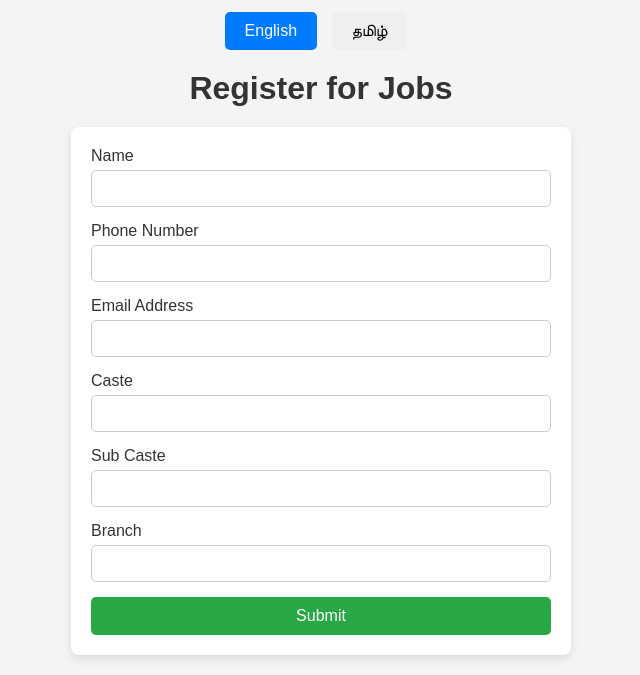
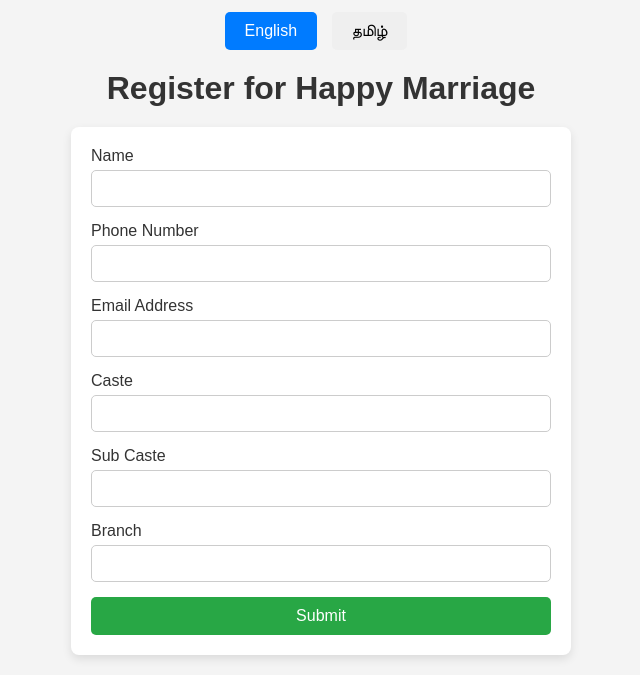
Before and after one commit to ArainItTech/matri-data, a website: page public/index.html in a window 1280 px wide. Shown: the part 209-884 px from the top of the page, without its empty margins (319-959 px from the left). Drawn offline with Linux system fonts and the light colour scheme.

Commit message:
clean code and translations

```diff
--- a/public/index.html
+++ b/public/index.html
@@ -132,11 +132,7 @@
     <!-- Language Selection Buttons -->
     <div class="language-buttons">
         <button id="btn-en" class="active" onclick="setLanguage('en')">English</button>
-        <!-- <button id="btn-ap" onclick="setLanguage('ap')">తెలుగు</button> -->
         <button id="btn-tn" onclick="setLanguage('tn')">தமிழ்</button>
-        <!-- <button id="btn-kl" onclick="setLanguage('kl')">മലയാളം</button>
-        <button id="btn-ka" onclick="setLanguage('ka')">ಕನ್ನಡ</button> -->
-        <!-- <button id="btn-hi" onclick="setLanguage('hi')">हिंदी</button> -->
     </div>
 
     <h1 id="contactHeading">Register for Jobs</h1>
@@ -188,14 +184,22 @@
 
         const labels = {
             en: {
-                heading: "Register for Jobs",
+                heading: "Register for Happy Marriage",
                 name: "Name",
-                phone: "Phone Number"
+                phone: "Phone Number",
+                emailAddress: "Email Address",
+                caste: "Caste",
+                subCaste: "Sub Caste",
+                branch: "Branch"
             },
             tn: {  // Tamil
-                heading: "வேலைகளுக்கான பதிவு",
+                heading: "மகிழ்ச்சியான திருமணத்திற்கு பதிவு செய்யுங்கள்",
                 name: "பெயர்",
-                phone: "தொலைபேசி எண்"
+                phone: "தொலைபேசி எண்",
+                emailAddress: "மின்னஞ்சல் முகவரி",
+                caste: "சாதி",
+                subCaste: "துணை சாதி",
+                branch: "கிளை"
             }
         };
 
@@ -205,14 +209,14 @@
             document.getElementById('contactHeading').textContent = labels[language].heading;
             document.getElementById('nameLabel').textContent = labels[language].name;
             document.getElementById('phoneLabel').textContent = labels[language].phone;
+            document.getElementById('emailLabel').textContent = labels[language].emailAddress;
+            document.getElementById('casteLabel').textContent = labels[language].caste;
+            document.getElementById('subCasteLabel').textContent = labels[language].subCaste;
+            document.getElementById('branchLabel').textContent = labels[language].branch;
 
             // Update button styles
             document.getElementById('btn-en').classList.remove('active');
-            // document.getElementById('btn-ap').classList.remove('active');
-            // document.getElementById('btn-ka').classList.remove('active');
-            // document.getElementById('btn-kl').classList.remove('active');
             document.getElementById('btn-tn').classList.remove('active');
-            // document.getElementById('btn-hi').classList.remove('active');
             document.getElementById(`btn-${language}`).classList.add('active');
         }
 
@@ -248,20 +252,7 @@
             const subCaste = document.getElementById('subCaste').value;
             const branch = document.getElementById('branch').value;
 
-            console.log(name, mobileNumber, emailAddress, caste, subCaste, branch);
-
             saveToSheet(name, mobileNumber, emailAddress, caste, subCaste, branch);
-
-            // fetch('https://duuty-reg.netlify.app/.netlify/functions/send-email', {
-            //     method: 'POST',
-            //     headers: { 'Content-Type': 'application/json' },
-            //     body: JSON.stringify({ name, mobile })
-            // }).then(data => {
-            //     console.log('Email sent successfully');
-            //     document.getElementById('contactForm').reset();
-            // }).catch(error => {
-            //     alert('Error: ' + error);
-            // });
         });
 
         // Set the default language to English on page load
```
